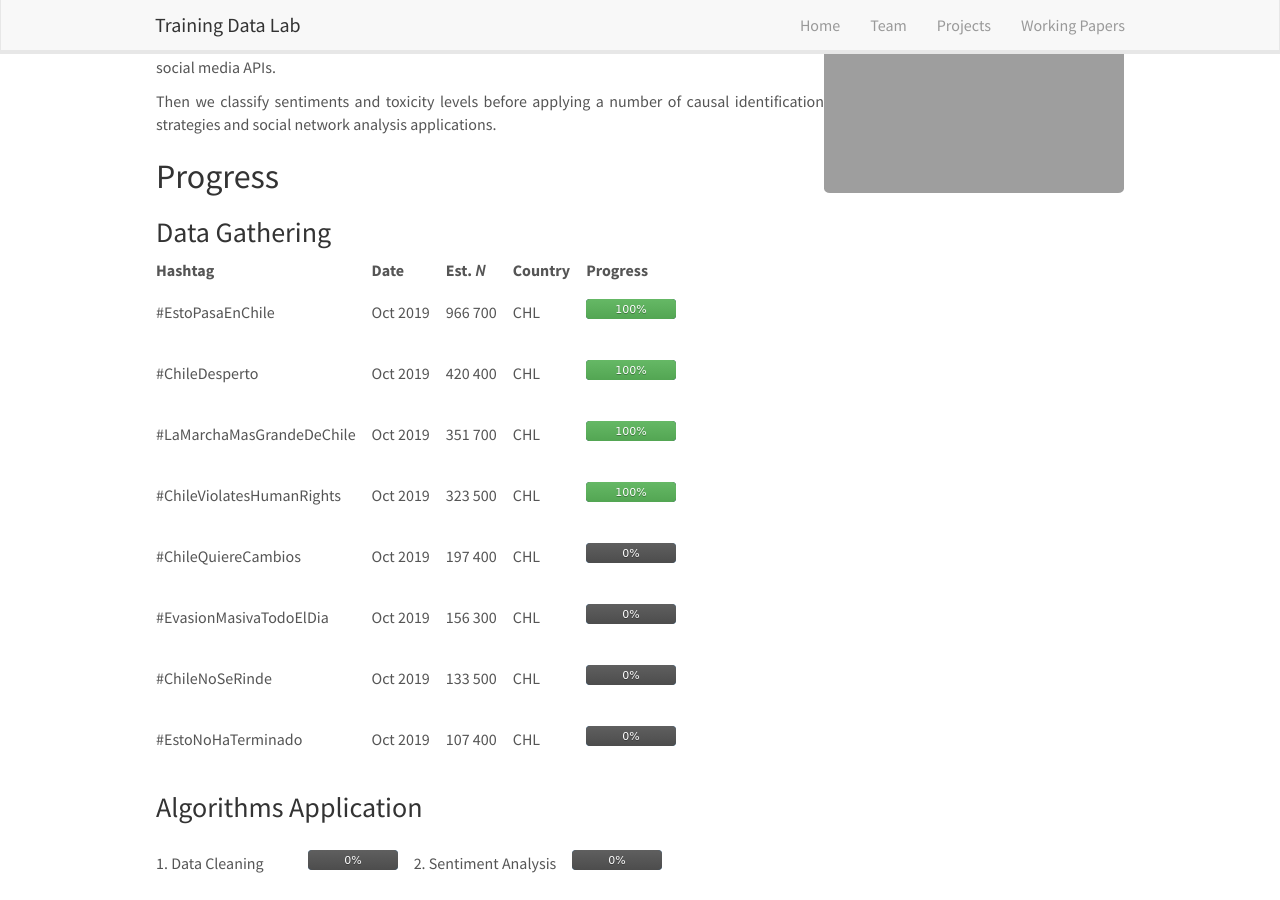
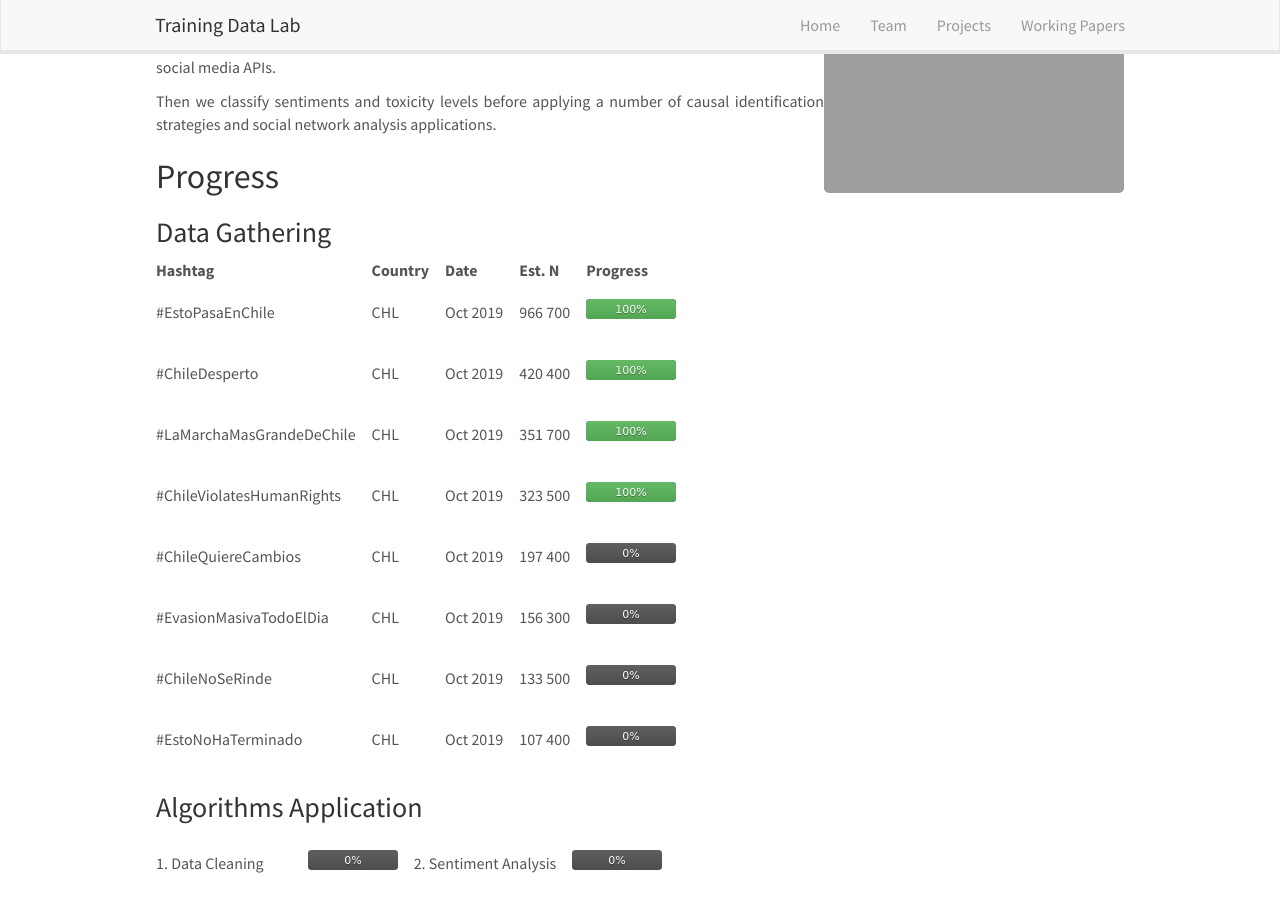
Before and after one commit to training-datalab/old-training-datalab.com, a Jekyll site: the page built from _pages/digital-activism-protests-and-incivility.md, in a window 1280 px wide and 900 px high, scrolled down 303 px. Built offline with Jekyll 4.4.1, drawn with Linux system fonts in a browser that asks for light colours; nearby versions of some CDN libraries.

Commit message:
Update digital-activism-protests-and-incivility.md

```diff
--- a/_pages/digital-activism-protests-and-incivility.md
+++ b/_pages/digital-activism-protests-and-incivility.md
@@ -24,16 +24,16 @@
 
 ### Data Gathering
 
-| Hashtag | &nbsp;&nbsp;&nbsp;&nbsp;&nbsp; | Date | &nbsp;&nbsp;&nbsp;&nbsp;&nbsp; | Est. *N* | &nbsp;&nbsp;&nbsp;&nbsp;&nbsp; | Country | &nbsp;&nbsp;&nbsp;&nbsp;&nbsp; | Progress |
+| Hashtag | &nbsp;&nbsp;&nbsp;&nbsp;&nbsp; | Country | &nbsp;&nbsp;&nbsp;&nbsp;&nbsp; | Date | &nbsp;&nbsp;&nbsp;&nbsp;&nbsp; | Est. N | &nbsp;&nbsp;&nbsp;&nbsp;&nbsp; | Progress |
 |---|---|---|---|---|---|---|---|---|
-| #EstoPasaEnChile | &nbsp;&nbsp;&nbsp;&nbsp;&nbsp; | Oct 2019 | &nbsp;&nbsp;&nbsp;&nbsp;&nbsp; | 966 700 | &nbsp;&nbsp;&nbsp;&nbsp;&nbsp; | CHL | &nbsp;&nbsp;&nbsp;&nbsp;&nbsp; | ![100%]({{ site.url }}{{ site.baseurl }}/badges/progress_bar/100.svg) |
-| #ChileDesperto | &nbsp;&nbsp;&nbsp;&nbsp;&nbsp; | Oct 2019 | &nbsp;&nbsp;&nbsp;&nbsp;&nbsp; | 420 400 | &nbsp;&nbsp;&nbsp;&nbsp;&nbsp; | CHL | &nbsp;&nbsp;&nbsp;&nbsp;&nbsp; | ![100%]({{ site.url }}{{ site.baseurl }}/badges/progress_bar/100.svg) |
-| #LaMarchaMasGrandeDeChile | &nbsp;&nbsp;&nbsp;&nbsp;&nbsp; | Oct 2019 | &nbsp;&nbsp;&nbsp;&nbsp;&nbsp; | 351 700 | &nbsp;&nbsp;&nbsp;&nbsp;&nbsp; | CHL | &nbsp;&nbsp;&nbsp;&nbsp;&nbsp; | ![100%]({{ site.url }}{{ site.baseurl }}/badges/progress_bar/100.svg) |
-| #ChileViolatesHumanRights | &nbsp;&nbsp;&nbsp;&nbsp;&nbsp; | Oct 2019 | &nbsp;&nbsp;&nbsp;&nbsp;&nbsp; | 323 500 | &nbsp;&nbsp;&nbsp;&nbsp;&nbsp; | CHL | &nbsp;&nbsp;&nbsp;&nbsp;&nbsp; | ![100%]({{ site.url }}{{ site.baseurl }}/badges/progress_bar/100.svg) |
-| #ChileQuiereCambios | &nbsp;&nbsp;&nbsp;&nbsp;&nbsp; | Oct 2019 | &nbsp;&nbsp;&nbsp;&nbsp;&nbsp; | 197 400 | &nbsp;&nbsp;&nbsp;&nbsp;&nbsp; | CHL | &nbsp;&nbsp;&nbsp;&nbsp;&nbsp; | ![0%]({{ site.url }}{{ site.baseurl }}/badges/progress_bar/0.svg) |
-| #EvasionMasivaTodoElDia | &nbsp;&nbsp;&nbsp;&nbsp;&nbsp; | Oct 2019 | &nbsp;&nbsp;&nbsp;&nbsp;&nbsp; | 156 300 | &nbsp;&nbsp;&nbsp;&nbsp;&nbsp; | CHL | &nbsp;&nbsp;&nbsp;&nbsp;&nbsp; | ![0%]({{ site.url }}{{ site.baseurl }}/badges/progress_bar/0.svg) |
-| #ChileNoSeRinde | &nbsp;&nbsp;&nbsp;&nbsp;&nbsp; | Oct 2019 | &nbsp;&nbsp;&nbsp;&nbsp;&nbsp; | 133 500 | &nbsp;&nbsp;&nbsp;&nbsp;&nbsp; | CHL | &nbsp;&nbsp;&nbsp;&nbsp;&nbsp; | ![0%]({{ site.url }}{{ site.baseurl }}/badges/progress_bar/0.svg) |
-| #EstoNoHaTerminado | &nbsp;&nbsp;&nbsp;&nbsp;&nbsp; | Oct 2019 | &nbsp;&nbsp;&nbsp;&nbsp;&nbsp; | 107 400 | &nbsp;&nbsp;&nbsp;&nbsp;&nbsp; | CHL | &nbsp;&nbsp;&nbsp;&nbsp;&nbsp; | ![0%]({{ site.url }}{{ site.baseurl }}/badges/progress_bar/0.svg) |
+| #EstoPasaEnChile | &nbsp;&nbsp;&nbsp;&nbsp;&nbsp; | CHL | &nbsp;&nbsp;&nbsp;&nbsp;&nbsp; | Oct 2019 | &nbsp;&nbsp;&nbsp;&nbsp;&nbsp; | 966 700 | &nbsp;&nbsp;&nbsp;&nbsp;&nbsp; | ![100%]({{ site.url }}{{ site.baseurl }}/badges/progress_bar/100.svg) |
+| #ChileDesperto | &nbsp;&nbsp;&nbsp;&nbsp;&nbsp; | CHL | &nbsp;&nbsp;&nbsp;&nbsp;&nbsp; | Oct 2019 | &nbsp;&nbsp;&nbsp;&nbsp;&nbsp; | 420 400 | &nbsp;&nbsp;&nbsp;&nbsp;&nbsp; | ![100%]({{ site.url }}{{ site.baseurl }}/badges/progress_bar/100.svg) |
+| #LaMarchaMasGrandeDeChile | &nbsp;&nbsp;&nbsp;&nbsp;&nbsp; | CHL | &nbsp;&nbsp;&nbsp;&nbsp;&nbsp; | Oct 2019 | &nbsp;&nbsp;&nbsp;&nbsp;&nbsp; | 351 700 | &nbsp;&nbsp;&nbsp;&nbsp;&nbsp; | ![100%]({{ site.url }}{{ site.baseurl }}/badges/progress_bar/100.svg) |
+| #ChileViolatesHumanRights | &nbsp;&nbsp;&nbsp;&nbsp;&nbsp; | CHL | &nbsp;&nbsp;&nbsp;&nbsp;&nbsp; | Oct 2019 | &nbsp;&nbsp;&nbsp;&nbsp;&nbsp; | 323 500 | &nbsp;&nbsp;&nbsp;&nbsp;&nbsp; | ![100%]({{ site.url }}{{ site.baseurl }}/badges/progress_bar/100.svg) |
+| #ChileQuiereCambios | &nbsp;&nbsp;&nbsp;&nbsp;&nbsp; | CHL | &nbsp;&nbsp;&nbsp;&nbsp;&nbsp; | Oct 2019 | &nbsp;&nbsp;&nbsp;&nbsp;&nbsp; | 197 400 | &nbsp;&nbsp;&nbsp;&nbsp;&nbsp; | ![0%]({{ site.url }}{{ site.baseurl }}/badges/progress_bar/0.svg) |
+| #EvasionMasivaTodoElDia | &nbsp;&nbsp;&nbsp;&nbsp;&nbsp; | CHL | &nbsp;&nbsp;&nbsp;&nbsp;&nbsp; | Oct 2019 | &nbsp;&nbsp;&nbsp;&nbsp;&nbsp; | 156 300 | &nbsp;&nbsp;&nbsp;&nbsp;&nbsp; | ![0%]({{ site.url }}{{ site.baseurl }}/badges/progress_bar/0.svg) |
+| #ChileNoSeRinde | &nbsp;&nbsp;&nbsp;&nbsp;&nbsp; | CHL | &nbsp;&nbsp;&nbsp;&nbsp;&nbsp; | Oct 2019 | &nbsp;&nbsp;&nbsp;&nbsp;&nbsp; | 133 500 | &nbsp;&nbsp;&nbsp;&nbsp;&nbsp; | ![0%]({{ site.url }}{{ site.baseurl }}/badges/progress_bar/0.svg) |
+| #EstoNoHaTerminado | &nbsp;&nbsp;&nbsp;&nbsp;&nbsp; | CHL | &nbsp;&nbsp;&nbsp;&nbsp;&nbsp; | Oct 2019 | &nbsp;&nbsp;&nbsp;&nbsp;&nbsp; | 107 400 | &nbsp;&nbsp;&nbsp;&nbsp;&nbsp; | ![0%]({{ site.url }}{{ site.baseurl }}/badges/progress_bar/0.svg) |
 
 ### Algorithms Application
 
```
